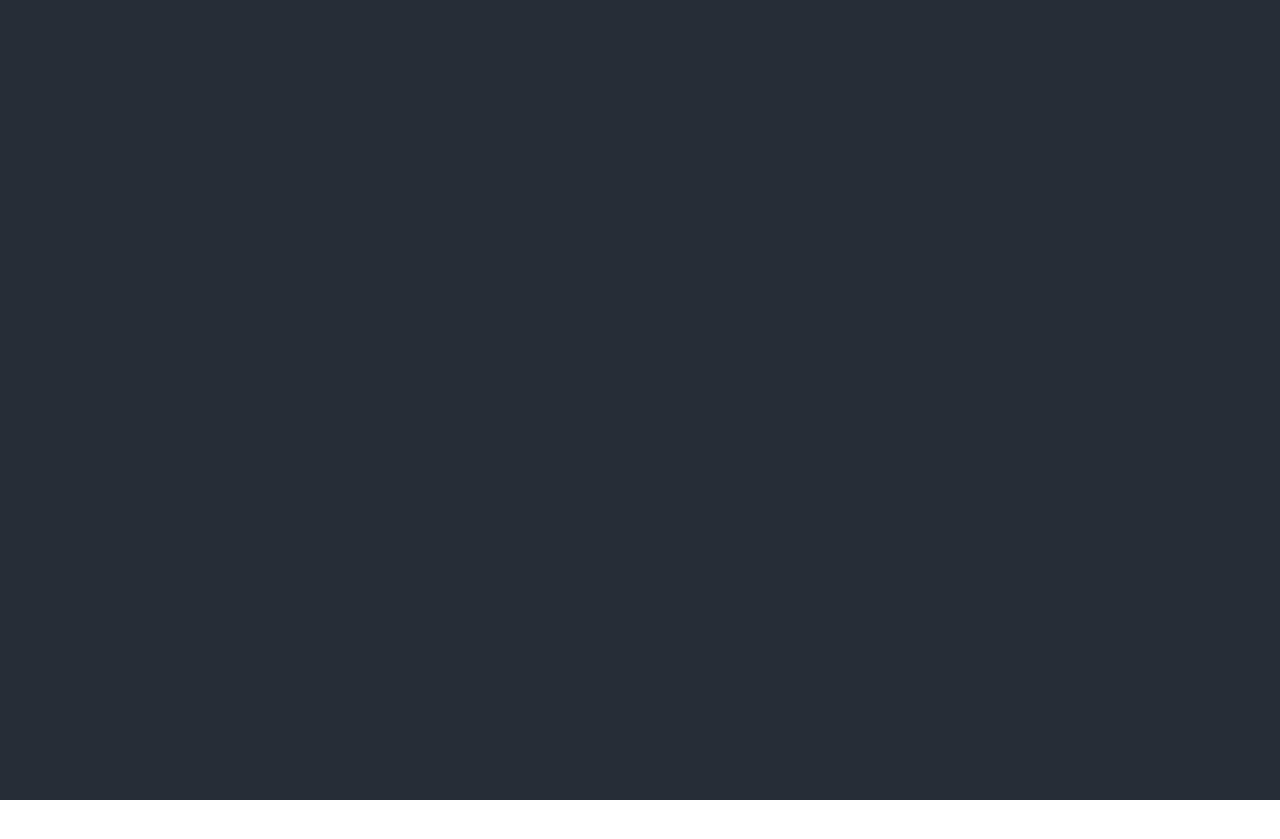
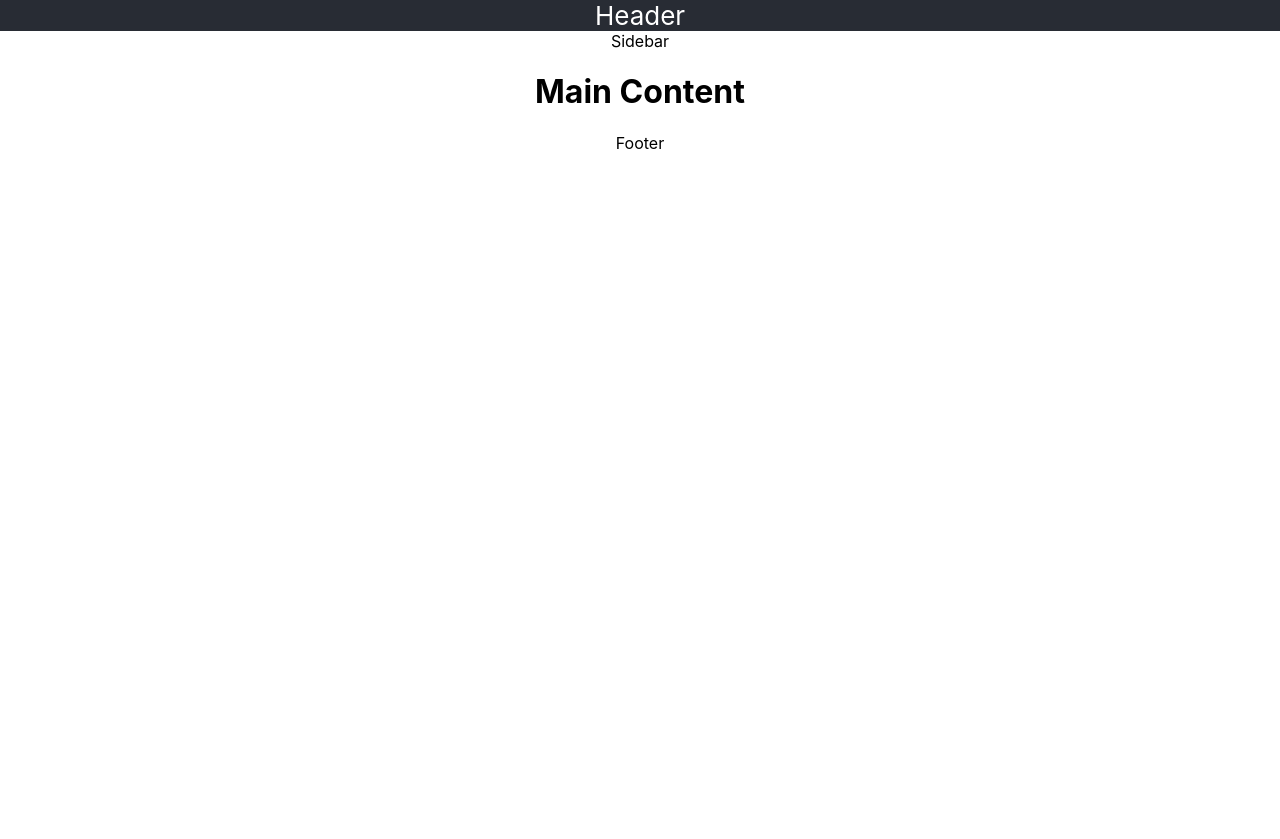
Before and after one commit to AlexSandr90/test_online_store, a React app: page / in a window 1280 px wide. After the commit the page ends 800 px from the top, so only its background shows below. Built offline with nearby package versions, Linux system fonts and the light colour scheme.

Commit message:
add components

```diff
--- a/src/components/app/App.css
+++ b/src/components/app/App.css
@@ -7,17 +7,6 @@
   pointer-events: none;
 }
 
-.App-header {
-  background-color: #282c34;
-  min-height: 100vh;
-  display: flex;
-  flex-direction: column;
-  align-items: center;
-  justify-content: center;
-  font-size: calc(10px + 2vmin);
-  color: white;
-}
-
 .App-link {
   color: #61dafb;
 }
--- a/src/components/app/App.js
+++ b/src/components/app/App.js
@@ -1,15 +1,19 @@
 import React from 'react';
 import './App.css';
 import Content from "../content";
+import Header from "../header";
+import Footer from "../footer";
+import Sidebar from "../sidebar";
 
 const App = () => {
   return (
     <div className="App">
-      <header className="App-header">
-      </header>
+        <Header/>
+        <Sidebar/>
         <Content/>
+        <Footer/>
     </div>
   );
-}
+};
 
 export default App;
--- a/src/components/content/Content.jsx
+++ b/src/components/content/Content.jsx
@@ -4,11 +4,14 @@ import content from './Content.module.css';
 
 const Content = () => {
 
-    const { mainContent } = content;
+    const {
+        mainContent,
+        mainContentText
+    } = content;
 
     return (
         <div className={ mainContent }>
-            Main Content
+            <h1 className={mainContentText}>Main Content</h1>
         </div>
     )
 };
--- a/src/components/content/Content.module.css
+++ b/src/components/content/Content.module.css
@@ -1,5 +1,6 @@
-.mainContent {
-    color: #ffffff;
+.mainContent,
+.mainContentText {
+    /*color: #ffffff;*/
     font-size: 2rem;
     font-weight: bold;
-};
+}
--- /dev/null
+++ b/src/components/footer/Footer.jsx
@@ -0,0 +1,13 @@
+import React from "react";
+
+import f from './Footer.module.css';
+
+const Footer = () => {
+    return (
+        <div>
+            Footer
+        </div>
+    )
+};
+
+export default Footer
--- /dev/null
+++ b/src/components/footer/index.js
@@ -0,0 +1,3 @@
+import Footer from "./Footer";
+
+export default Footer;
--- /dev/null
+++ b/src/components/header/Header.jsx
@@ -0,0 +1,16 @@
+import React from "react";
+
+import h from './Header.module.css'
+
+const Header = () => {
+
+    const { header } = h;
+
+    return (
+        <header className={ header }>
+            Header
+        </header>
+    )
+};
+
+export default Header;
--- /dev/null
+++ b/src/components/header/Header.module.css
@@ -0,0 +1,10 @@
+.header {
+    background-color: #282c34;
+    /*min-height: 100vh;*/
+    display: flex;
+    flex-direction: column;
+    align-items: center;
+    justify-content: center;
+    font-size: calc(10px + 2vmin);
+    color: white;
+}
--- /dev/null
+++ b/src/components/header/index.js
@@ -0,0 +1,3 @@
+import Header from "./Header";
+
+export default Header;
--- /dev/null
+++ b/src/components/sidebar/Sidebar.jsx
@@ -0,0 +1,13 @@
+import React from "react";
+
+import s from './Sidebar.module.css';
+
+const Sidebar = () => {
+    return (
+        <aside>
+            Sidebar
+        </aside>
+    )
+};
+
+export default Sidebar;
--- /dev/null
+++ b/src/components/sidebar/index.js
@@ -0,0 +1,3 @@
+import Sidebar from "./Sidebar";
+
+export default Sidebar;
```
Also changed, not shown: src/components/footer/Footer.module.css (added), src/components/sidebar/Sidebar.module.css (added).
